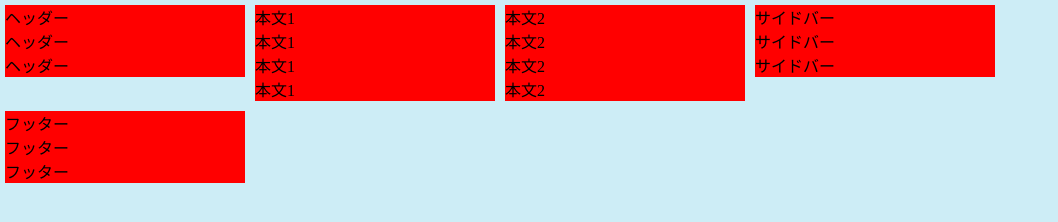
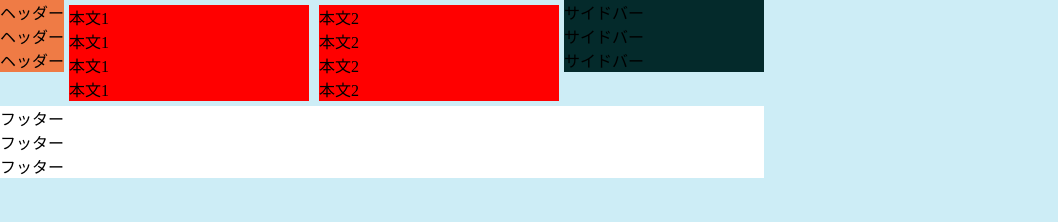
Before and after one commit to babon0425/2016web1-7, a plain HTML site: page index.html in a window 1280 px wide. Shown: the whole page, without its empty margins (0-1058 px from the left). Drawn offline with Linux system fonts and the light colour scheme.

Commit message:
Update index.html

```diff
--- a/index.html
+++ b/index.html
@@ -6,7 +6,7 @@
     <title>レイアウトの練習</title>
   </head>
   <body>
-    <header class="box">
+    <header>
       <p>ヘッダー</p>
       <p>ヘッダー</p>
       <p>ヘッダー</p>
@@ -23,12 +23,12 @@
         <p>本文2</p>
         <p>本文2</p>
       </article>
-    <aside class="box">
+    <aside>
       <p>サイドバー</p>
       <p>サイドバー</p>
       <p>サイドバー</p>
     </aside>
-    <footer class="box">
+    <footer>
       <p>フッター</p>
       <p>フッター</p>
       <p>フッター</p>
```
